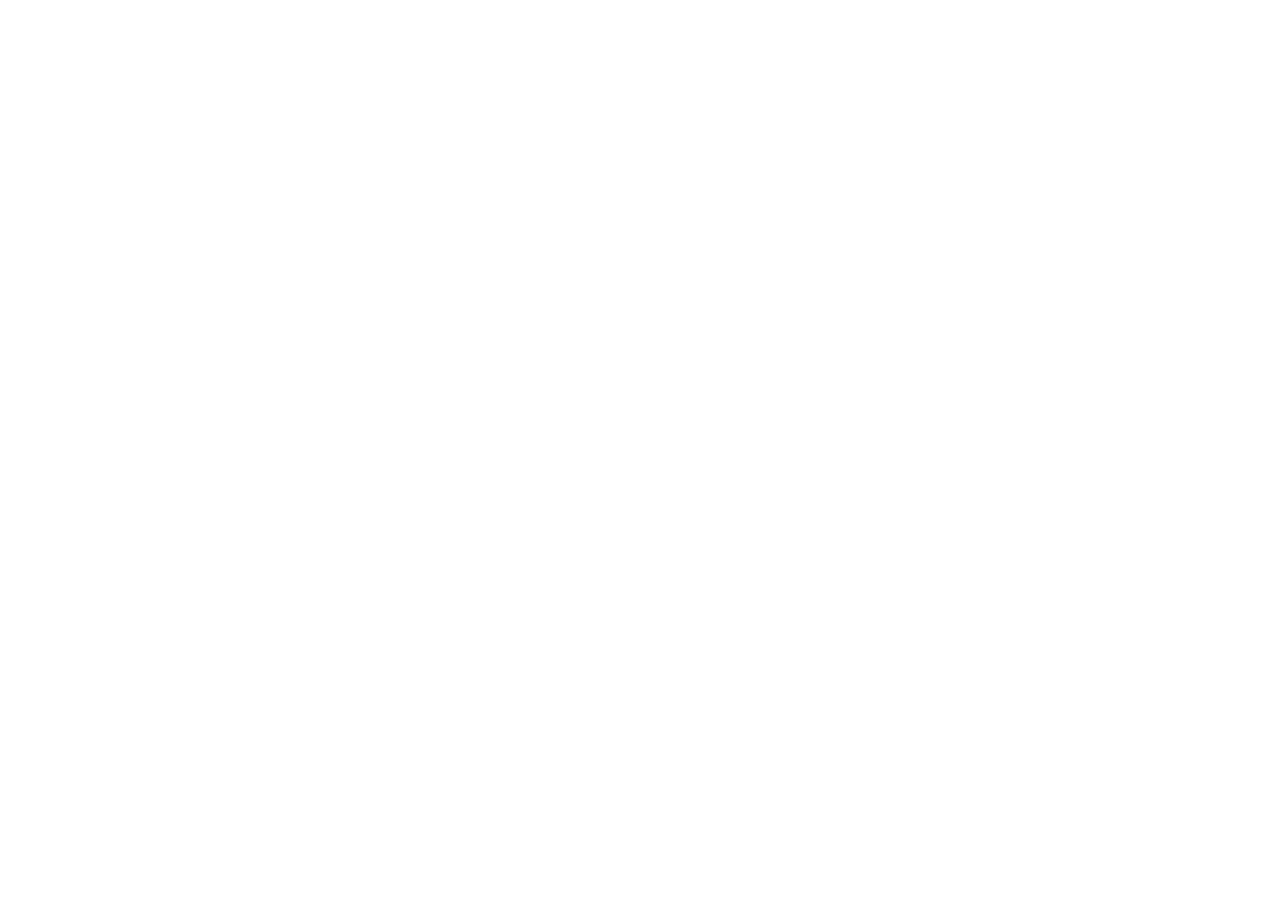
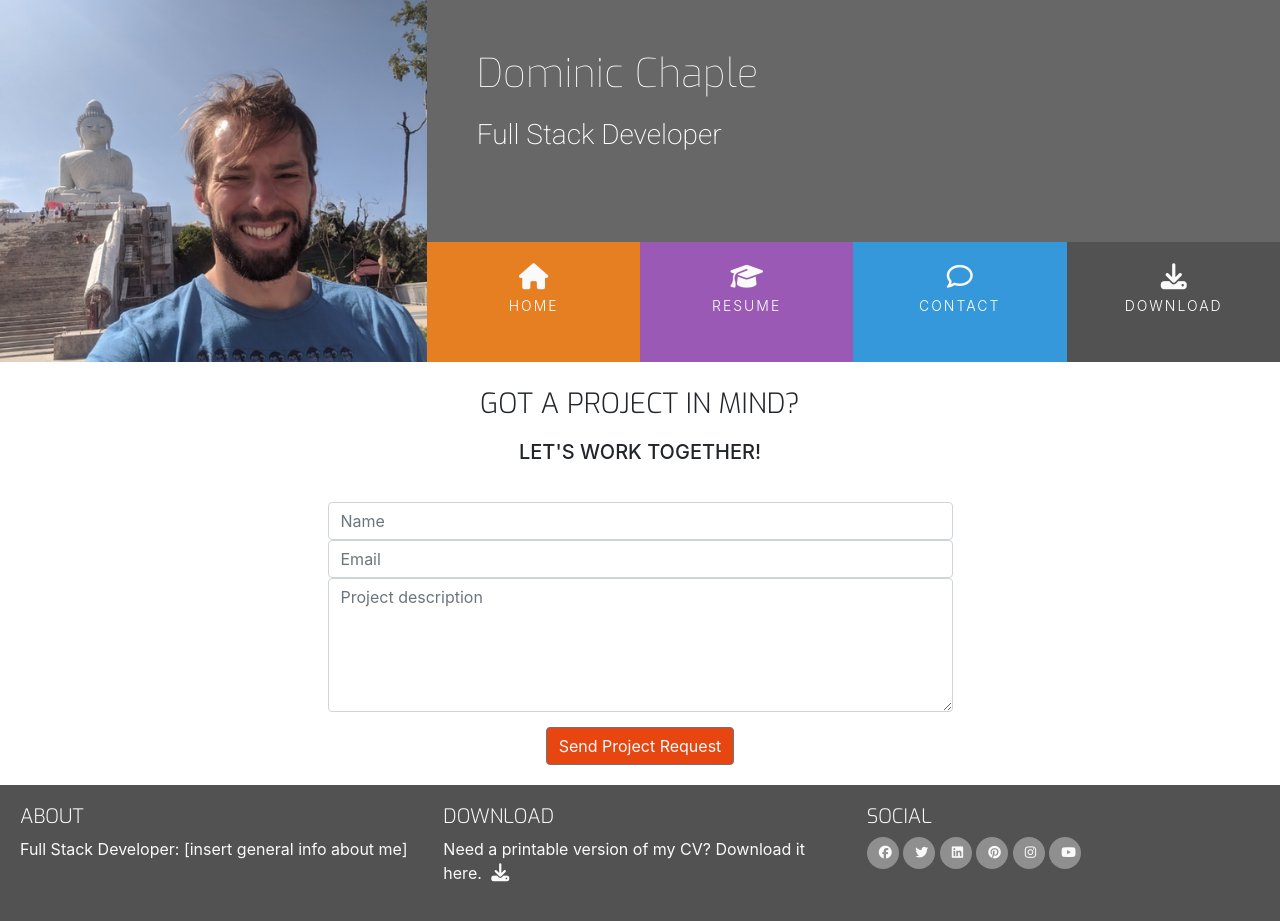
Before and after one commit to Domchap90/resume-project, a plain HTML site: page contact.html in a window 1280 px wide. Before the commit the page ends 800 px from the top, so only its background shows below. Drawn offline with nearby package versions, Linux system fonts and the light colour scheme.

Commit message:
contact page completed

```diff
--- a/assets/css/style.css
+++ b/assets/css/style.css
@@ -12,6 +12,9 @@
 }
 .bg-color-work-history{
     background-color: #9b59b6;
+}
+.bg-color-contact {
+    background-color: #fff;
 }
 .ui-menu-color-home{
     background-color: #e67e22;
@@ -286,3 +289,35 @@ footer {
     margin-bottom: 30px;
 
 }
+/* ----------------------------------------Contact Form */
+
+.contact-heading {
+    font-family: "Exo", sans-serif;
+    font-weight: 300;
+    margin-top: 25px;
+    margin-bottom: 20px;
+}
+
+.center-form {
+    padding-top: 10px;
+    margin: 0 auto;
+    max-width: 70%;
+}
+
+button[type="submit"] {
+    margin-top: 15px;
+    margin-bottom: 20px;
+    color: #fafafa;
+    background-color: #e84610;
+}
+
+/* ----------------------------------------Media Queries */
+
+@media(min-width: 992px) {
+    .center-form {
+        padding-top: 30px;
+        min-height: 240px;
+        margin: 0 auto;
+        max-width: 50%;
+    }
+}
--- a/contact.html
+++ b/contact.html
@@ -0,0 +1,146 @@
+<!DOCTYPE html>
+<html lang="en">
+
+<head>
+	<meta charset="UTF-8">
+	<meta name="viewport" content="width=device-width, initial-scale=1.0">
+	<meta http-equiv="X-UA-Compatible" content="ie=edge">
+	<link rel="stylesheet" href="https://stackpath.bootstrapcdn.com/bootstrap/4.4.1/css/bootstrap.min.css"
+		integrity="sha384-Vkoo8x4CGsO3+Hhxv8T/Q5PaXtkKtu6ug5TOeNV6gBiFeWPGFN9MuhOf23Q9Ifjh" crossorigin="anonymous">
+	<script src="https://stackpath.bootstrapcdn.com/bootstrap/4.4.1/js/bootstrap.min.js"
+		integrity="sha384-wfSDF2E50Y2D1uUdj0O3uMBJnjuUD4Ih7YwaYd1iqfktj0Uod8GCExl3Og8ifwB6" crossorigin="anonymous">
+	</script>
+	<script src="https://kit.fontawesome.com/d19a086ec7.js" crossorigin="anonymous"></script>
+	<link rel="stylesheet" href="https://cdnjs.cloudflare.com/ajax/libs/hover.css/2.3.1/css/hover-min.css"
+		type="text/css" />
+	<link rel="stylesheet" href="assets/css/style.css" type="text/css" />
+	<title>Dominic</title>
+</head>
+
+<body>
+	<header>
+		<div class="row no-gutters">
+			<a href="index.html" class="col-md-4 logo">
+
+			</a>
+			<div class="col-md-8">
+				<div class="row no-gutters bg-color-name-title">
+					<div class="col heading">
+						<h1 class="name">Dominic Chaple</h1>
+						<h2 class="title">Full Stack Developer</h2>
+					</div>
+				</div>
+				<div class="row no-gutters">
+					<div class="col">
+						<ul id="nav" class="list-inline menucontainer">
+							<li class="col-6 col-sm-3 ui-menu-color-home list-inline-item menuitem">
+								<a href="index.html"
+									class="hvr-sweep-to-bottom"><i class="fas fa-home" aria-hidden="true"></i><span>Home</span></a>
+							</li>
+							<li class="col-6 col-sm-3 ui-menu-color-resume list-inline-item menuitem">
+								<a href="resume.html"
+									class="hvr-sweep-to-bottom"><i class="fas fa-graduation-cap" aria-hidden="true"></i><span>Resume</span></a>
+							</li>
+							<li class="col-6 col-sm-3 ui-menu-color-contact list-inline-item menuitem">
+								<a href="contact.html"
+									class="hvr-sweep-to-bottom"><i class="fa fa-comment-o" aria-hidden="true"></i><span>Contact</span></a>
+							</li>
+							<li class="col-6 col-sm-3 ui-menu-color-download list-inline-item menuitem">
+								<a href="#"
+									class="hvr-sweep-to-bottom"><i class="fas fa-download" aria-hidden="true"></i><span>Download</span></a>
+							</li>
+						</ul>
+					</div>
+				</div>
+			</div>
+		</div>
+	</header>
+
+	<section class="container-fluid">
+		<div class="row bg-color-contact">
+			<div class="col">
+				<h3 class="contact-heading uppercase text-center">Got a project in mind?</h3>
+				<h5 class="uppercase text-center">Let's work together!</h5>
+
+				<div class="center-form">
+					<form>
+						<input type="text" name="name" id="fullname" class="form-control" placeholder="Name" required />
+						<input type="email" name="email" id="emailaddress" class="form-control" placeholder="Email" required />
+						<textarea rows="5" name="projectsummary" id="projectsummary" class="form-control" placeholder="Project description" required></textarea>
+						<div class="form-row text-center">
+							<div class="col">
+								<button type="submit" class="btn btn-secondary">Send Project Request</button>
+							</div>
+						</div>
+					</form>
+				</div>
+
+			</div>
+		</div>
+	</section>
+
+	<footer id="footer-details" class="container-fluid">
+		<div class="row">
+			<div class="col-sm-4">
+				<h5 class="uppercase general-sub">About</h5>
+				<p class="inline-block">
+					Full Stack Developer: [insert general info about me]
+				</p>
+			</div>
+			<div class="col-sm-4">
+				<h5 class="uppercase general-sub">Download</h5>
+				<p class="inline-block">
+					Need a printable version of my CV? Download it here.
+					<a href="#" target="_blank" class="cv-pdf">
+						<i class="fa fa-download" aria-hidden="true"></i>
+						<span class="sr-only">Download link.</span>
+					</a>
+				</p>
+			</div>
+			<div class="col-sm-4">
+				<h5 class="uppercase general-sub">Social</h5>
+				<ul class="list-inline social-links">
+					<li class="list-inline-item">
+						<a target="_blank" href="#">
+							<i class="fab fa-facebook" aria-hidden="true"></i>
+							<span class="sr-only">Facebook</span>
+						</a>
+					</li>
+					<li class="list-inline-item">
+						<a target="_blank" href="#">
+							<i class="fab fa-twitter" aria-hidden="true"></i>
+							<span class="sr-only">Twitter</span>
+						</a>
+					</li>
+					<li class="list-inline-item">
+						<a target="_blank" href="#">
+							<i class="fab fa-linkedin" aria-hidden="true"></i>
+							<span class="sr-only">LinkedIn</span>
+						</a>
+					</li>
+					<li class="list-inline-item">
+						<a target="_blank" href="#">
+							<i class="fab fa-pinterest" aria-hidden="true"></i>
+							<span class="sr-only">Pinterest</span>
+						</a>
+					</li>
+					<li class="list-inline-item">
+						<a target="_blank" href="#">
+							<i class="fab fa-instagram" aria-hidden="true"></i>
+							<span class="sr-only">Instagram</span>
+						</a>
+					</li>
+					<li class="list-inline-item">
+						<a target="_blank" href="#">
+							<i class="fab fa-youtube" aria-hidden="true"></i>
+							<span class="sr-only">Youtube</span>
+						</a>
+					</li>
+			</div>
+
+		</div>
+
+	</footer>
+</body>
+
+</html>
```
